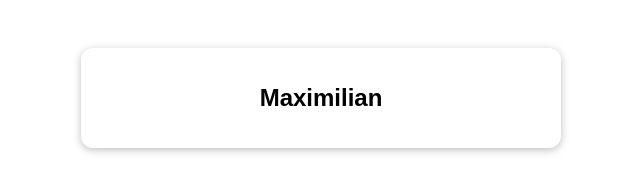
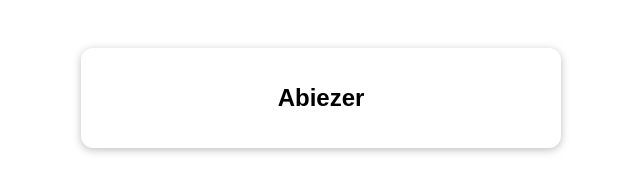
Before and after one commit to AbeJitsu/Composition-API, a Vue app: page / in a window 1280 px wide. Shown: the top 174 px of the page, without its empty margins (319-959 px from the left). Built offline with nearby package versions, Linux system fonts and the light colour scheme.

Commit message:
Refactor App.vue to use Vue 3 composition API

```diff
--- a/src/App.vue
+++ b/src/App.vue
@@ -5,12 +5,25 @@
 </template>
 
 <script>
+import { ref } from 'vue';
+
 export default {
-  data() {
+  setup () {
+    const uName = ref ( 'Abe');
+
+    setTimeout(function() {
+      uName.value = 'Abiezer'
+    },2000);
+
     return {
-      userName: 'Maximilian',
+      userName: uName
     };
   },
+  // data() {
+  //   return {
+  //     userName: 'Maximilian',
+  //   };
+  // },
 };
 </script>
 
```
